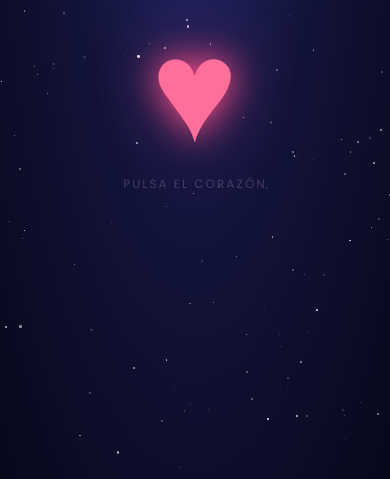
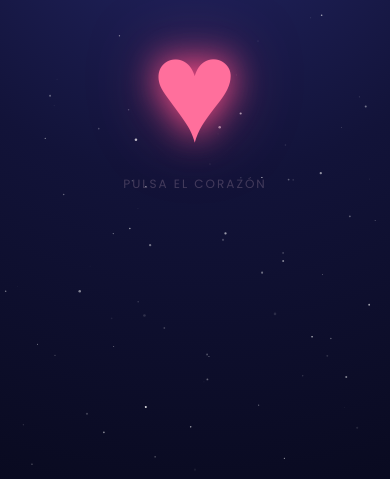
Before and after one commit to Serninga18/te-quiero, a plain HTML site: page index.html in a window 390 px wide. Shown: the part 365-844 px from the top of the page. Drawn offline with nearby package versions, Linux system fonts and the light colour scheme; a web font is replaced by a local one.

Commit message:
Cielo estrellado en un solo lienzo para que se vea en cualquier móvil
160 estrellas animadas y brillos grandes saturaban la memoria gráfica en iPhone
y el fondo salía en blanco.

Co-Authored-By: Claude Opus 5.5 <noreply@anthropic.com>

```diff
--- a/index.html
+++ b/index.html
@@ -12,15 +12,11 @@
   *{box-sizing:border-box;-webkit-tap-highlight-color:transparent}
   html{margin:0;height:100%;overflow:hidden;background:#0b0c24;color-scheme:dark}
   body{margin:0;width:100%;height:100%;overflow:hidden;position:fixed;inset:0;background:#0b0c24}
-  #bgfill{position:fixed;top:0;left:0;width:100vw;height:100vh;height:100lvh;z-index:0;pointer-events:none;background:#0b0c24;background-image:radial-gradient(ellipse at 50% 25%,#26286a 0%,#121339 45%,#07081a 100%)}
+  #bgfill{position:fixed;inset:0;z-index:0;pointer-events:none;background:#0b0c24}
   #fx,#bgwrap{position:fixed;inset:0;overflow:hidden;pointer-events:none}
   #fx{z-index:20}
   body{color:var(--soft);font-family:'Playfair Display',serif;user-select:none}
-  #sky{position:fixed;inset:0;pointer-events:none}
-  .star{position:absolute;background:#fff;border-radius:50%;animation:tw var(--d) ease-in-out infinite}
-  @keyframes tw{50%{opacity:.15}}
-  .shoot{position:absolute;width:120px;height:1px;background:linear-gradient(90deg,#fff,transparent);opacity:0;animation:shoot 1.2s ease-out forwards}
-  @keyframes shoot{0%{opacity:0;transform:translate(0,0) rotate(-25deg)}10%{opacity:1}100%{opacity:0;transform:translate(-300px,140px) rotate(-25deg)}}
+  #sky{position:fixed;top:0;left:0;width:100%;height:100%;display:block;pointer-events:none}
 
   .screen{position:fixed;inset:0;overflow:hidden;display:flex;flex-direction:column;align-items:center;justify-content:center;text-align:center;padding:24px;transition:opacity 1s ease}
   .hidden{opacity:0;pointer-events:none}
@@ -30,13 +26,13 @@
   #intro p{font-family:Poppins;font-weight:300;letter-spacing:3px;font-size:13px;margin:0 0 40px;opacity:.8}
   #heart{font-size:clamp(130px,30vw,200px);line-height:1;color:var(--pink);text-shadow:0 0 30px var(--glow),0 0 60px rgba(255,79,134,.5);cursor:pointer;animation:beat 1.2s infinite;transition:transform .9s ease,opacity .9s ease}
   @keyframes beat{0%,100%{transform:scale(1)}15%{transform:scale(1.14)}30%{transform:scale(1)}45%{transform:scale(1.08)}}
-  #heart.open{animation:none;transform:scale(5);opacity:0}
+  #heart.open{animation:none;transform:scale(2.5);opacity:0}
   .tap{font-family:Poppins;font-size:12px;letter-spacing:2px;margin-top:30px;opacity:.6;animation:fade 2s infinite}
   @keyframes fade{50%{opacity:.2}}
   @media (max-width:500px){#intro p{margin-bottom:28px}#lang{letter-spacing:3px;font-size:12px}.btn{padding:12px 28px}#final p{font-size:14px}}
 
-  #bgheart{position:fixed;left:50%;top:50%;transform:translate(-50%,-50%);font-size:min(90vw,90vh);line-height:1;color:var(--pink);opacity:0;transition:opacity 2s;pointer-events:none;text-shadow:0 0 80px var(--glow)}
-  #bgheart.on{opacity:.08;animation:slowbeat 2.4s infinite}
+  #bgheart{position:fixed;left:50%;top:50%;transform:translate(-50%,-50%);font-size:min(90vw,90vh);line-height:1;color:var(--pink);opacity:0;transition:opacity 2s;pointer-events:none}
+  #bgheart.on{opacity:.1;animation:slowbeat 2.4s infinite}
   @keyframes slowbeat{0%,100%{transform:translate(-50%,-50%) scale(1)}20%{transform:translate(-50%,-50%) scale(1.04)}}
   #word{max-width:100%;padding:0 16px;white-space:nowrap;font-style:italic;font-size:clamp(40px,10vw,84px);color:#fff;text-shadow:0 0 18px #ff8fb3,0 0 40px var(--glow);transition:opacity .6s,transform .6s;min-height:1.3em;line-height:1.2}
   #lang{font-family:Poppins;font-weight:400;letter-spacing:5px;font-size:13px;margin-top:14px;transition:opacity .6s;opacity:.85}
@@ -93,7 +89,7 @@
 </head>
 <body>
 <div id="bgfill"></div>
-<div id="sky"></div>
+<canvas id="sky"></canvas>
 <div id="bgwrap"><div id="bgheart">♥</div></div>
 <div id="fx"></div>
 <button id="music" aria-label="Pausar o reanudar la música" title="Música">♫</button>
@@ -153,9 +149,20 @@ const visible=id=>!$(id).classList.contains('hidden');
 const show=id=>$(id).classList.remove('hidden'), hide=id=>$(id).classList.add('hidden');
 
 /* Cielo */
-const sky=$('sky');
-for(let i=0;i<160;i++){const s=document.createElement('div');s.className='star';const z=Math.random()*2+.5;s.style.cssText=`left:${Math.random()*100}%;top:${Math.random()*100}%;width:${z}px;height:${z}px;--d:${2+Math.random()*3}s;animation-delay:${Math.random()*3}s;opacity:${.4+Math.random()*.6}`;sky.appendChild(s)}
-setInterval(()=>{const s=document.createElement('div');s.className='shoot';s.style.left=(40+Math.random()*60)+'%';s.style.top=(Math.random()*40)+'%';sky.appendChild(s);setTimeout(()=>s.remove(),1300)},5000);
+const sky=$('sky'),sctx=sky.getContext('2d');let SW=0,SH=0,stars=[],shoot=null,lastShoot=0,lastF=0;
+function sizeSky(){const d=Math.min(window.devicePixelRatio||1,2);SW=innerWidth;SH=innerHeight;sky.width=Math.round(SW*d);sky.height=Math.round(SH*d);sctx.setTransform(d,0,0,d,0,0);
+  const n=Math.min(220,Math.round(SW*SH/2600));stars=Array.from({length:n},()=>({x:Math.random()*SW,y:Math.random()*SH,r:.3+Math.random()*1,a:.4+Math.random()*.6,s:.6+Math.random()*1.6,p:Math.random()*6.28}))}
+function drawSky(t){
+  const g=sctx.createRadialGradient(SW/2,SH*.25,0,SW/2,SH*.25,Math.hypot(SW,SH)*.8);
+  g.addColorStop(0,'#26286a');g.addColorStop(.45,'#121339');g.addColorStop(1,'#07081a');
+  sctx.globalAlpha=1;sctx.fillStyle=g;sctx.fillRect(0,0,SW,SH);sctx.fillStyle='#fff';
+  for(const st of stars){sctx.globalAlpha=st.a*(.55+.45*Math.sin(t/1000*st.s+st.p));sctx.beginPath();sctx.arc(st.x,st.y,st.r,0,6.283);sctx.fill()}
+  if(!shoot&&t-lastShoot>5000){shoot={x:SW*(.4+Math.random()*.6),y:SH*Math.random()*.4,t0:t};lastShoot=t}
+  if(shoot){const k=(t-shoot.t0)/1200;if(k>1)shoot=null;else{const x=shoot.x-300*k,y=shoot.y+140*k,gr=sctx.createLinearGradient(x,y,x+110,y-51);gr.addColorStop(0,'#fff');gr.addColorStop(1,'rgba(255,255,255,0)');sctx.globalAlpha=k<.1?k*10:1-k;sctx.strokeStyle=gr;sctx.lineWidth=1;sctx.beginPath();sctx.moveTo(x,y);sctx.lineTo(x+110,y-51);sctx.stroke()}}
+  sctx.globalAlpha=1}
+function skyLoop(t){if(t-lastF>40){drawSky(t);lastF=t}requestAnimationFrame(skyLoop)}
+sizeSky();drawSky(0);requestAnimationFrame(skyLoop);
+addEventListener('resize',()=>{sizeSky();drawSky(performance.now())});
 
 /* Lluvia de corazones al tocar */
 function burst(x,y,n=10){for(let i=0;i<n;i++){const h=document.createElement('div');h.className='burst';h.textContent='♥';const a=Math.random()*Math.PI*2,d=50+Math.random()*90;h.style.cssText=`left:${x}px;top:${y}px;font-size:${12+Math.random()*18}px;--x:${Math.cos(a)*d}px;--y:${Math.sin(a)*d-40}px;--r:${Math.random()*60-30}deg;--t:${.9+Math.random()*.6}s`;$('fx').appendChild(h);setTimeout(()=>h.remove(),1600)}}
```
